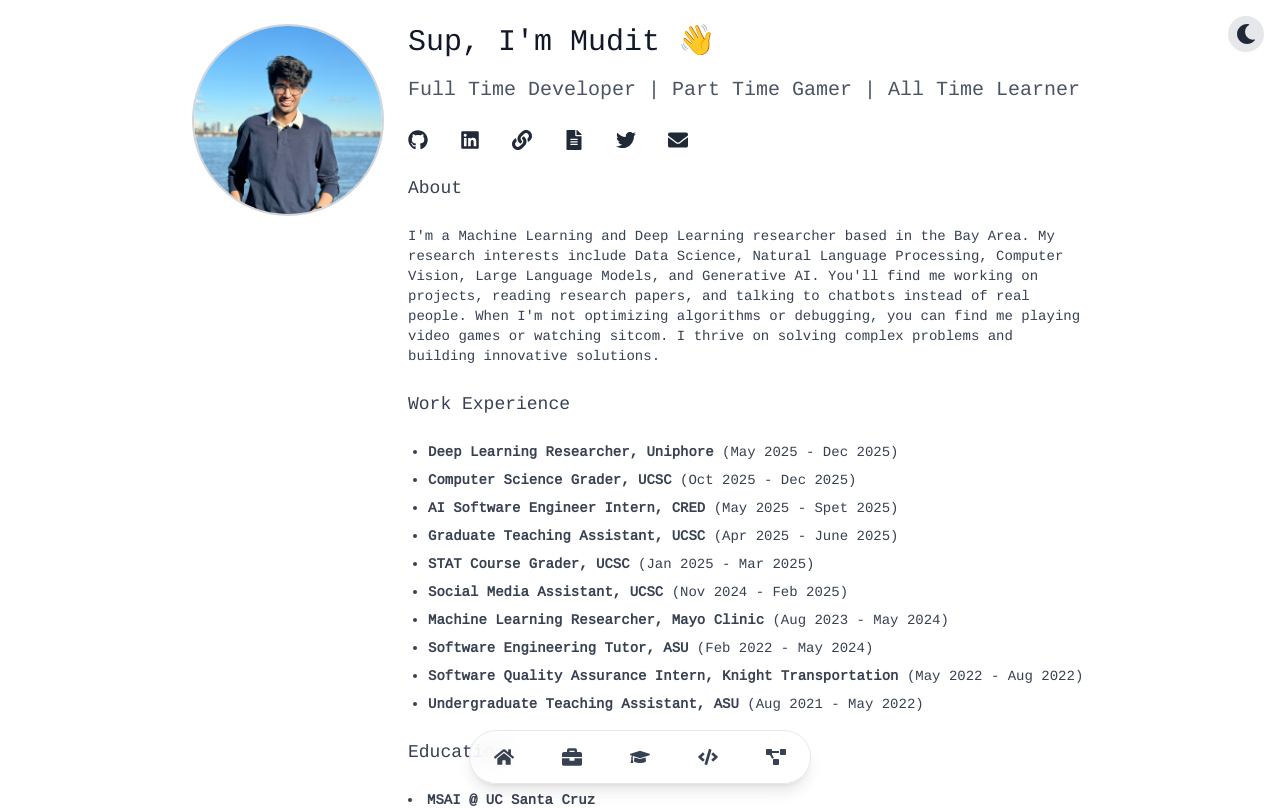
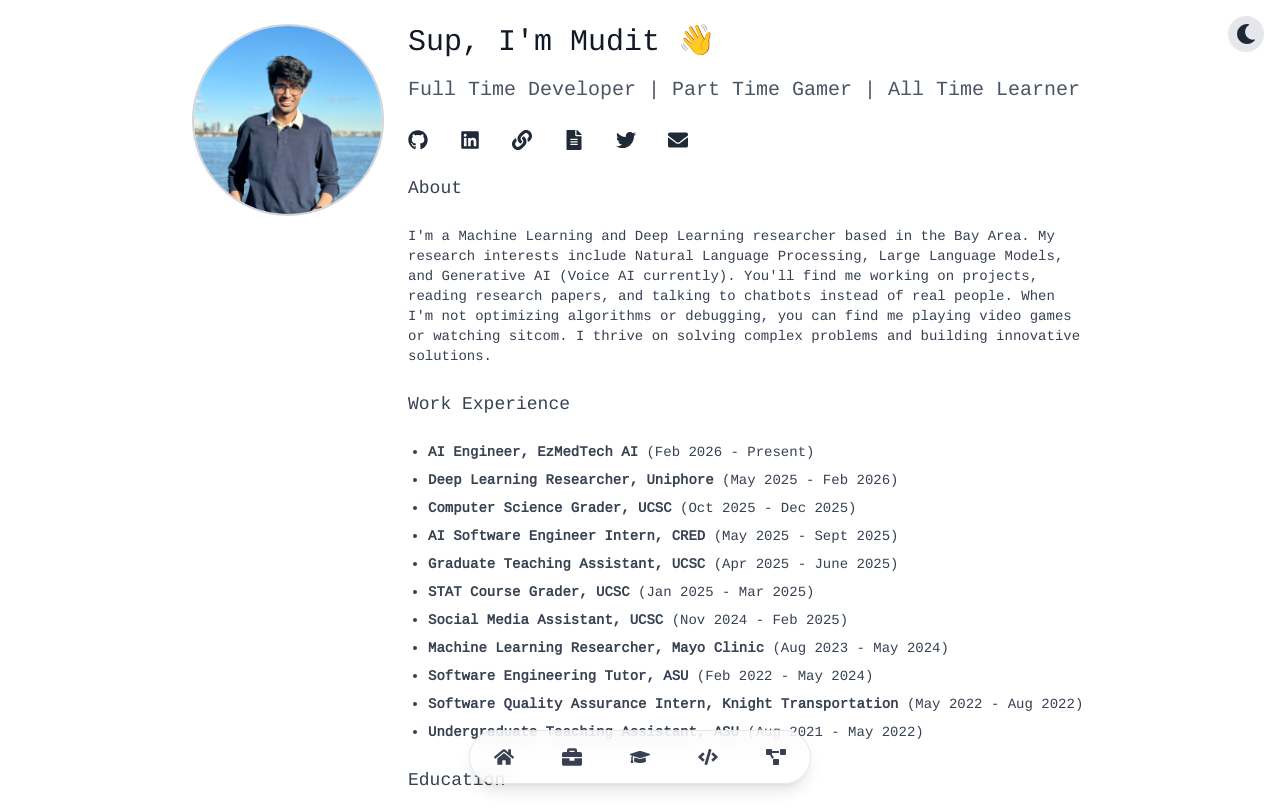
Before and after one commit to Mudit-Arora/official-website, a React (Create React App) app in the folder my-website/: page / in a window 1280 px wide. Shown: the top 808 px of the page. Built offline with nearby package versions, Linux system fonts and the light colour scheme.

Commit message:
work ex update

```diff
--- a/my-website/src/App.js
+++ b/my-website/src/App.js
@@ -138,7 +138,7 @@ function App() {
             <h3 className="text-lg mb-2">About</h3>
             <p className="text-sm">
               I'm a Machine Learning and Deep Learning researcher based in the Bay Area.
-              My research interests include Data Science, Natural Language Processing, Computer Vision, Large Language Models, and Generative AI.
+              My research interests include Natural Language Processing, Large Language Models, and Generative AI (Voice AI currently).
               You'll find me working on projects, reading research papers, and talking to chatbots instead of real people.
               When I'm not optimizing algorithms or debugging, you can find me playing video games or watching sitcom.
               I thrive on solving complex problems and building innovative solutions.
@@ -146,9 +146,10 @@ function App() {
 
             <h3 className="text-lg mb-2" id="work-exp"> Work Experience </h3>
             <ul className="text-sm list-disc pl-5 space-y-2">
-              <li><strong>Deep Learning Researcher, Uniphore</strong> (May 2025 - Dec 2025)</li>
+              <li><strong>AI Engineer, EzMedTech AI</strong> (Feb 2026 - Present)</li>
+              <li><strong>Deep Learning Researcher, Uniphore</strong> (May 2025 - Feb 2026)</li>
               <li><strong>Computer Science Grader, UCSC</strong> (Oct 2025 - Dec 2025)</li>
-              <li><strong>AI Software Engineer Intern, CRED</strong> (May 2025 - Spet 2025)</li>
+              <li><strong>AI Software Engineer Intern, CRED</strong> (May 2025 - Sept 2025)</li>
               <li><strong>Graduate Teaching Assistant, UCSC</strong> (Apr 2025 - June 2025)</li>
               <li><strong>STAT Course Grader, UCSC</strong> (Jan 2025 - Mar 2025)</li>
               <li><strong>Social Media Assistant, UCSC</strong> (Nov 2024 - Feb 2025)</li>
```
